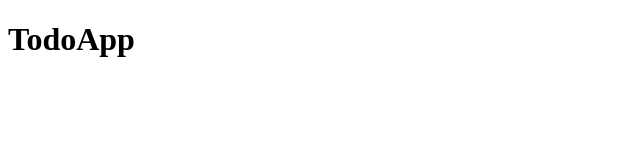
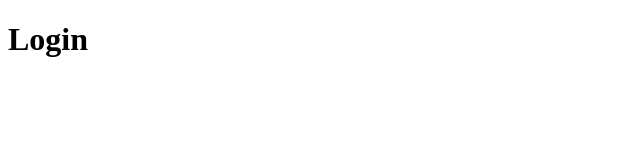
Before and after one commit to shakatoti1618-wq/proyecto-henry-modulo-4-todoapp-Jonathan-Heredia-, a React (Vite) app: page / in a window 1280 px wide. Shown: the top 160 px of the page, without its empty margins (0-640 px from the left). Built offline with nearby package versions, Linux system fonts and the light colour scheme.

Commit message:
feat: se implementa el enrutamiento de la app

```diff
--- a/src/App.tsx
+++ b/src/App.tsx
@@ -1,9 +1,7 @@
+import AppRouter from "./routes/AppRouter";
+
 function App() {
-  return (
-    <>
-      <h1>TodoApp</h1>
-    </>
-  );
+  return <AppRouter />;
 }
 
 export default App;
--- /dev/null
+++ b/src/pages/Dashboard.tsx
@@ -0,0 +1,5 @@
+function Dashboard() {
+  return <h1>Dashboard</h1>;
+}
+
+export default Dashboard;
--- /dev/null
+++ b/src/pages/Login.tsx
@@ -0,0 +1,5 @@
+function Login() {
+  return <h1>Login</h1>;
+}
+
+export default Login;
--- /dev/null
+++ b/src/pages/NotFound.tsx
@@ -0,0 +1,5 @@
+function NotFound() {
+  return <h1>404 - Pagina no encontrada</h1>;
+}
+
+export default NotFound;
--- /dev/null
+++ b/src/pages/Register.tsx
@@ -0,0 +1,5 @@
+function Register() {
+  return <h1>Register</h1>;
+}
+
+export default Register;
--- /dev/null
+++ b/src/routes/AppRouter.tsx
@@ -0,0 +1,21 @@
+import { BrowserRouter, Routes, Route } from "react-router-dom";
+
+import Login from "../pages/Login";
+import Register from "../pages/Register";
+import Dashboard from "../pages/Dashboard";
+import NotFound from "../pages/NotFound";
+
+function AppRouter() {
+  return (
+    <BrowserRouter>
+      <Routes>
+        <Route path="/" element={<Login />} />
+        <Route path="/register" element={<Register />} />
+        <Route path="/dashboard" element={<Dashboard />} />
+        <Route path="*" element={<NotFound />} />
+      </Routes>
+    </BrowserRouter>
+  );
+}
+
+export default AppRouter;
```
